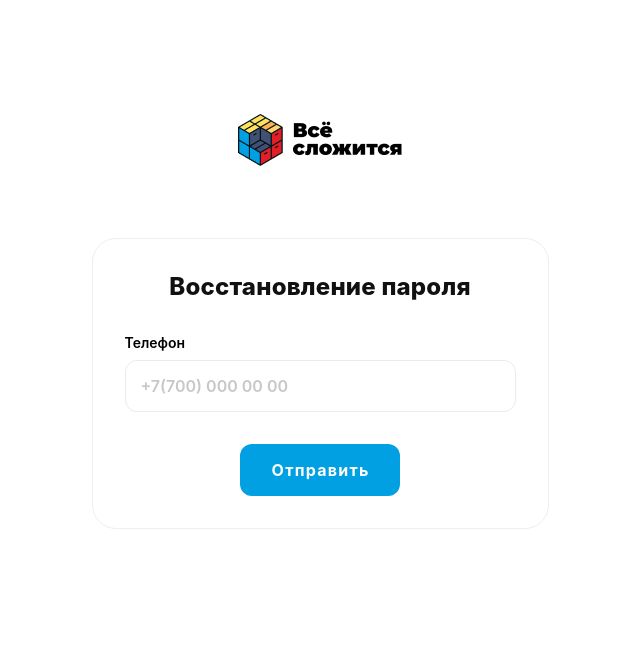
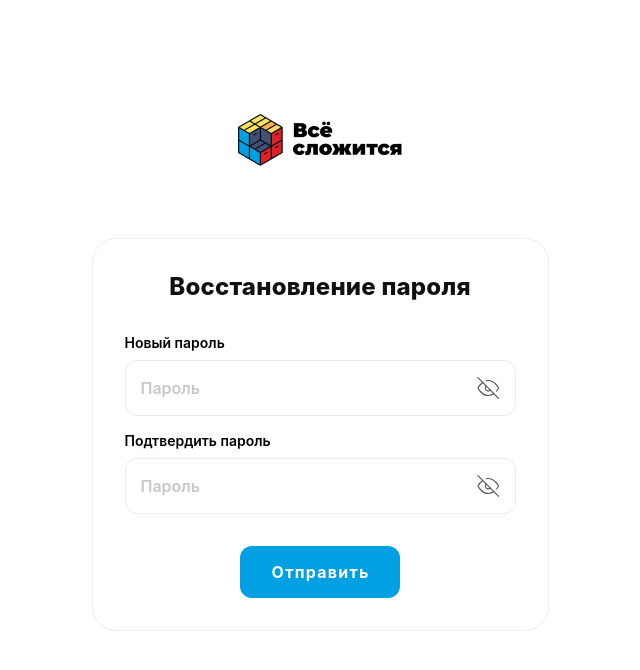
Before and after one commit to wlvck/admin-panel, a Vue app: page /restore-password in a window 1280 px wide. Shown: the top 670 px of the page, without its empty margins (320-960 px from the left). Built offline with nearby package versions, Linux system fonts and the light colour scheme.

Commit message:
send otp page

```diff
--- a/src/assets/scss/variables/_global.scss
+++ b/src/assets/scss/variables/_global.scss
@@ -6,6 +6,10 @@
   .logo {
     cursor: pointer;
   }
+}
+
+.pointer {
+  cursor: pointer;
 }
 
 .navbar-urls {
@@ -201,22 +205,25 @@
         color: #000000;
       }
 
-      input {;
+      .form-block-input {
+        display: flex;
+        align-items: center;
+        padding: 15px;
+        transition: 0.4s;
         border: 1px solid #EBEBEB;
         border-radius: 12px;
-        padding: 15px;
-        transition: 0.4s;
+      }
+
+      input {
         width: 100%;
         font-weight: 600;
         font-size: 16px;
         line-height: 20px;
         color: #000000;
         outline: none;
-        &::placeholder{
+
+        &::placeholder {
           opacity: 0.4;
-        }
-        &:focus {
-          border: 1px solid #00A0E3 !important;
         }
       }
     }
--- a/src/pages/auth/auth.vue
+++ b/src/pages/auth/auth.vue
@@ -6,11 +6,17 @@
         <h2 class="mb-8">Вход</h2>
         <div class="form-block mb-4">
           <label for="phone">Телефон</label>
-          <input placeholder="+7(700) 000 00 00" type="text" id="phone">
+          <div class="form-block-input">
+            <input placeholder="+7(700) 000 00 00" type="text" id="phone">
+          </div>
         </div>
         <div class="form-block">
           <label for="password">Пароль</label>
-          <input placeholder="Пароль" type="password" id="password">
+          <div class="form-block-input">
+            <input placeholder="Пароль" :type="showPassword ? 'text' : 'password'" id="password">
+            <icon :icon-name="`${showPassword ? 'show-password' : 'hide-password'}`" class="pointer"
+                  @click="showPassword = !showPassword"/>
+          </div>
         </div>
         <router-link :to="{name: 'restorePassword'}" class="d-block mb-8 mt-1 text-end">Забыли пароль?</router-link>
         <div class="d-flex align-center">
@@ -23,6 +29,7 @@
 
 <script setup>
 import {ref} from "vue";
+import Icon from "@/components/icon.vue";
 
 const showPassword = ref(false)
 </script>
--- a/src/pages/auth/restorePassword.vue
+++ b/src/pages/auth/restorePassword.vue
@@ -4,9 +4,21 @@
       <img src="@/assets/images/logo.png" alt="">
       <v-form>
         <h2 class="mb-8">Восстановление пароля</h2>
+        <div class="form-block mb-4">
+          <label for="password">Новый пароль</label>
+          <div class="form-block-input">
+            <input placeholder="Пароль" :type="showPassword1 ? 'text' : 'password'" id="password">
+            <icon :icon-name="`${showPassword1 ? 'show-password' : 'hide-password'}`" class="pointer"
+                  @click="showPassword1 = !showPassword1"/>
+          </div>
+        </div>
         <div class="form-block mb-8">
-          <label for="phone">Телефон</label>
-          <input placeholder="+7(700) 000 00 00" type="text" id="phone">
+          <label for="password">Подтвердить пароль</label>
+          <div class="form-block-input">
+            <input placeholder="Пароль" :type="showPassword2 ? 'text' : 'password'" id="password">
+            <icon :icon-name="`${showPassword2 ? 'show-password' : 'hide-password'}`" class="pointer"
+                  @click="showPassword2 = !showPassword2"/>
+          </div>
         </div>
         <div class="d-flex align-center">
           <v-btn elevation="0" class="primary-btn">Отправить</v-btn>
@@ -18,6 +30,8 @@
 
 <script setup>
 import {ref} from "vue";
+import Icon from "@/components/icon.vue";
 
-const showPassword = ref(false)
+const showPassword1 = ref(false)
+const showPassword2 = ref(false)
 </script>
--- /dev/null
+++ b/src/pages/auth/sendOtp.vue
@@ -0,0 +1,19 @@
+<template>
+  <div class="page">
+    <div class="auth-container">
+      <img src="@/assets/images/logo.png" alt="">
+      <v-form>
+        <h2 class="mb-8">Восстановление пароля</h2>
+        <div class="form-block mb-4">
+          <label for="phone">Телефон</label>
+          <div class="form-block-input">
+            <input placeholder="+7(700) 000 00 00" type="text" id="phone">
+          </div>
+        </div>
+        <div class="d-flex align-center">
+          <v-btn elevation="0" class="primary-btn">Отправить</v-btn>
+        </div>
+      </v-form>
+    </div>
+  </div>
+</template>
--- a/src/router/routes.js
+++ b/src/router/routes.js
@@ -49,4 +49,12 @@ export const routes = [
             type: 'auth'
         }
     },
+    {
+        path: '/send-otp',
+        name: 'sendOtp',
+        component: () => import("@/pages/auth/sendOtp.vue"),
+        meta: {
+            type: 'auth'
+        }
+    },
 ];
```
